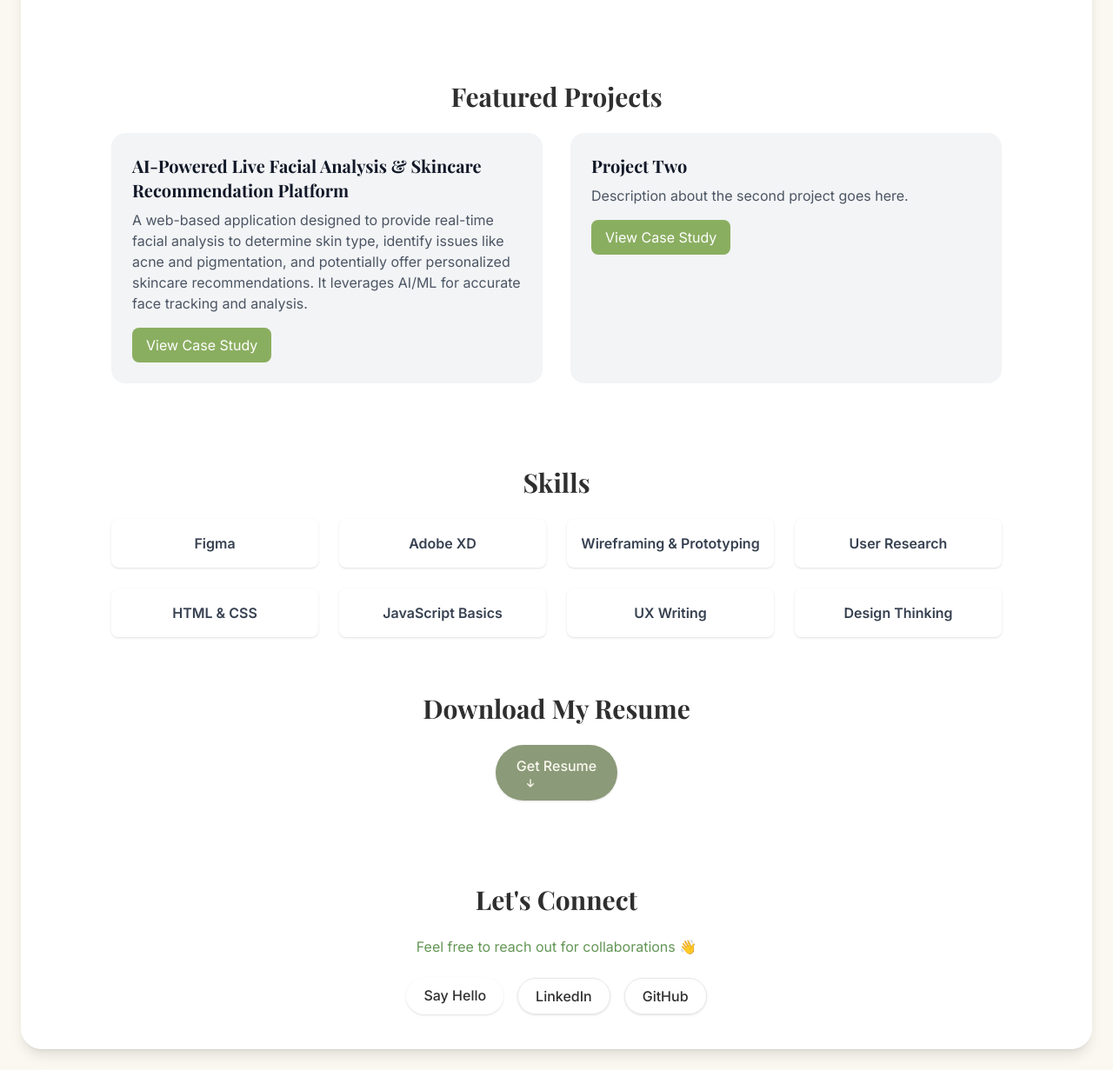
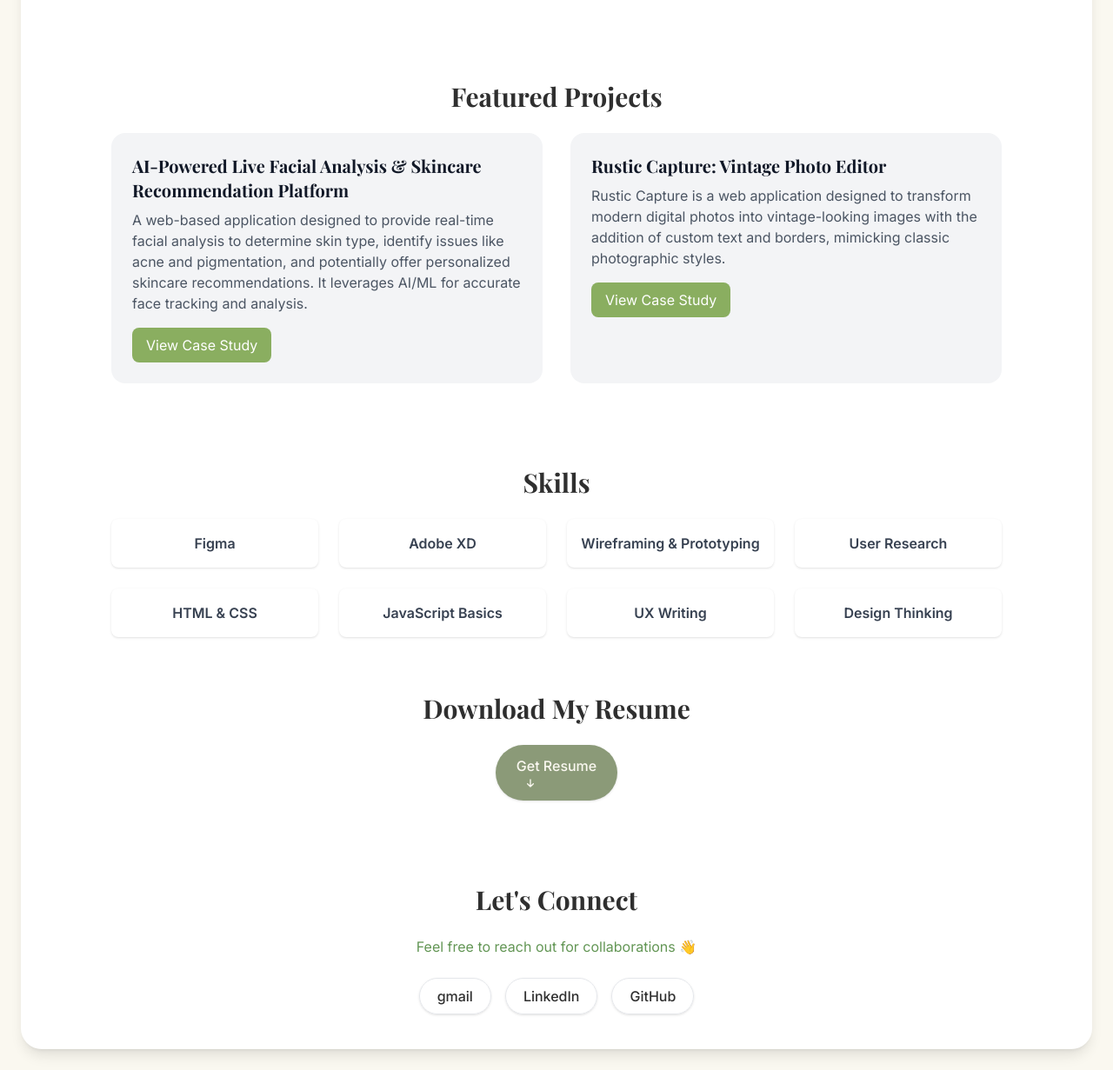
Before and after one commit to Sinhavaishnavi/my-portfolio, a plain HTML site: page pf.html in a window 1280 px wide. Shown: the part 889-2120 px from the top of the page at 87% size. Drawn offline with nearby package versions, Linux system fonts and the light colour scheme.

Commit message:
Update pf.html

```diff
--- a/pf.html
+++ b/pf.html
@@ -397,9 +397,10 @@
                 <article tabindex="0"
                     class="bg-gray-100 dark:bg-gray-800 rounded-2xl p-6 hover-animate cursor-pointer transition-colors focus-within:ring-4 ring-green-300"
                     aria-labelledby="project-two-title">
-                    <h3 id="project-two-title" class="text-xl font-semibold mb-2 text-gray-900 dark:text-gray-100">Project Two
+                    <h3 id="project-two-title" class="text-xl font-semibold mb-2 text-gray-900 dark:text-gray-100">Rustic Capture: Vintage Photo Editor
                     </h3>
-                    <p class="text-gray-600 dark:text-gray-300 mb-4">Description about the second project goes here.</p>
+                    <p class="text-gray-600 dark:text-gray-300 mb-4">Rustic Capture is a web application designed to transform modern digital photos into vintage-looking images with the
+                    addition of custom text and borders, mimicking classic photographic styles.</p>
                     <a href="case2.html"
                         class="inline-block bg-green-600 text-white px-4 py-2 rounded-lg hover:bg-green-700 transition duration-200" style="background-color: #8aae60;">
                         View Case Study
@@ -471,20 +472,20 @@
             <div class="flex justify-center gap-4 flex-wrap">
               <!-- Gmail -->
               <a href="https://mail.google.com/mail/?view=cm&fs=1&to=vaishnavisinha476@gmail.com"
-                 class="btn-green px-5 py-2 rounded-full font-medium shadow hover:scale-105 transition"
-                 role="button">
-                Say Hello
+              class="btn-outline-green border px-5 py-2 rounded-full font-medium shadow hover:bg-green-100 transition"
+              role="button">
+                gmail
               </a>
 
               <!-- LinkedIn -->
-              <a href="https://www.linkedin.com/in/vaishnavi-sinha" target="_blank" rel="noopener noreferrer"
+              <a href="https://www.linkedin.com/in/vaishnavi-sinha-952111259/" target="_blank" rel="noopener noreferrer"
                  class="btn-outline-green border px-5 py-2 rounded-full font-medium shadow hover:bg-green-100 transition"
                  role="button">
                 LinkedIn
               </a>
 
               <!-- GitHub -->
-              <a href="https://github.com/vaishnavi-sinha" target="_blank" rel="noopener noreferrer"
+              <a href="https://github.com/Sinhavaishnavi" target="_blank" rel="noopener noreferrer"
                  class="btn-outline-green border px-5 py-2 rounded-full font-medium shadow hover:bg-green-100 transition"
                  role="button">
                 GitHub
```
